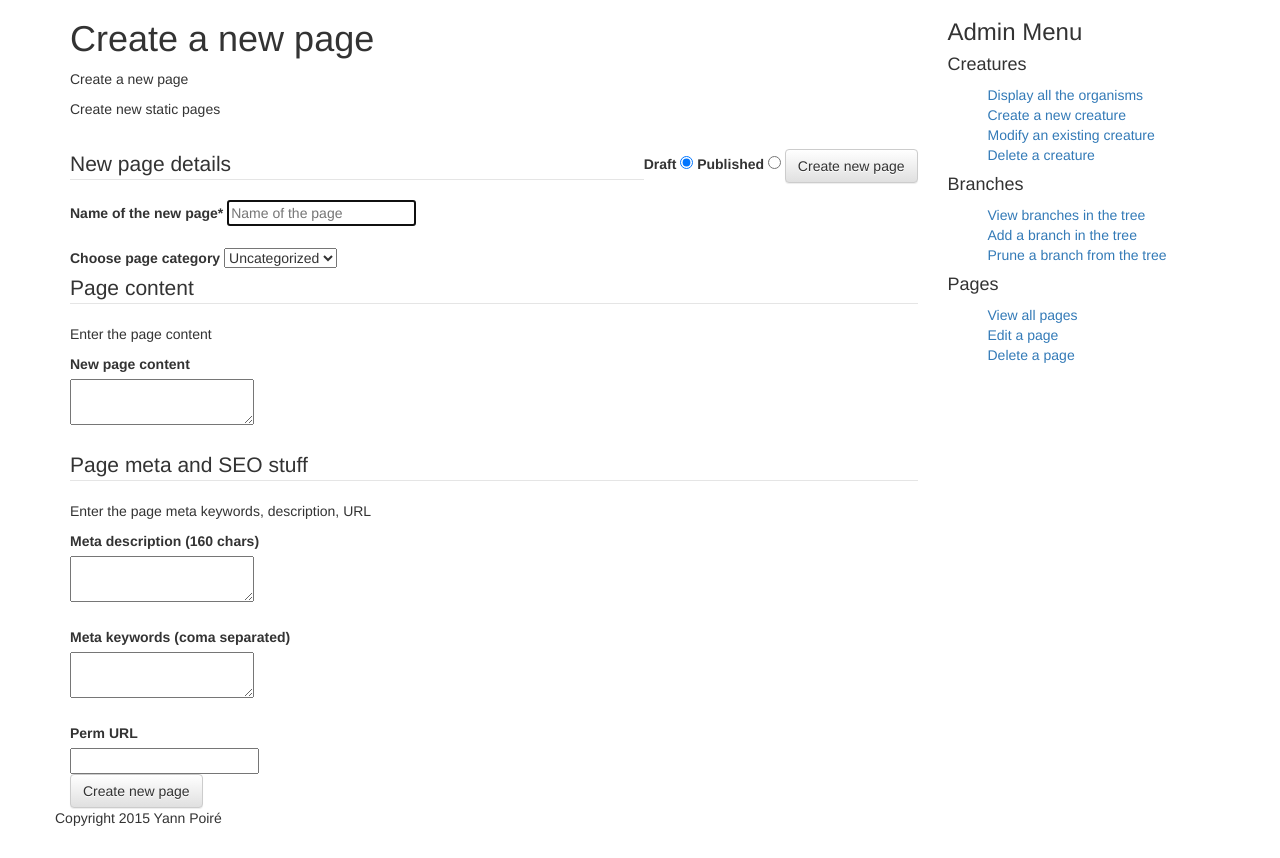
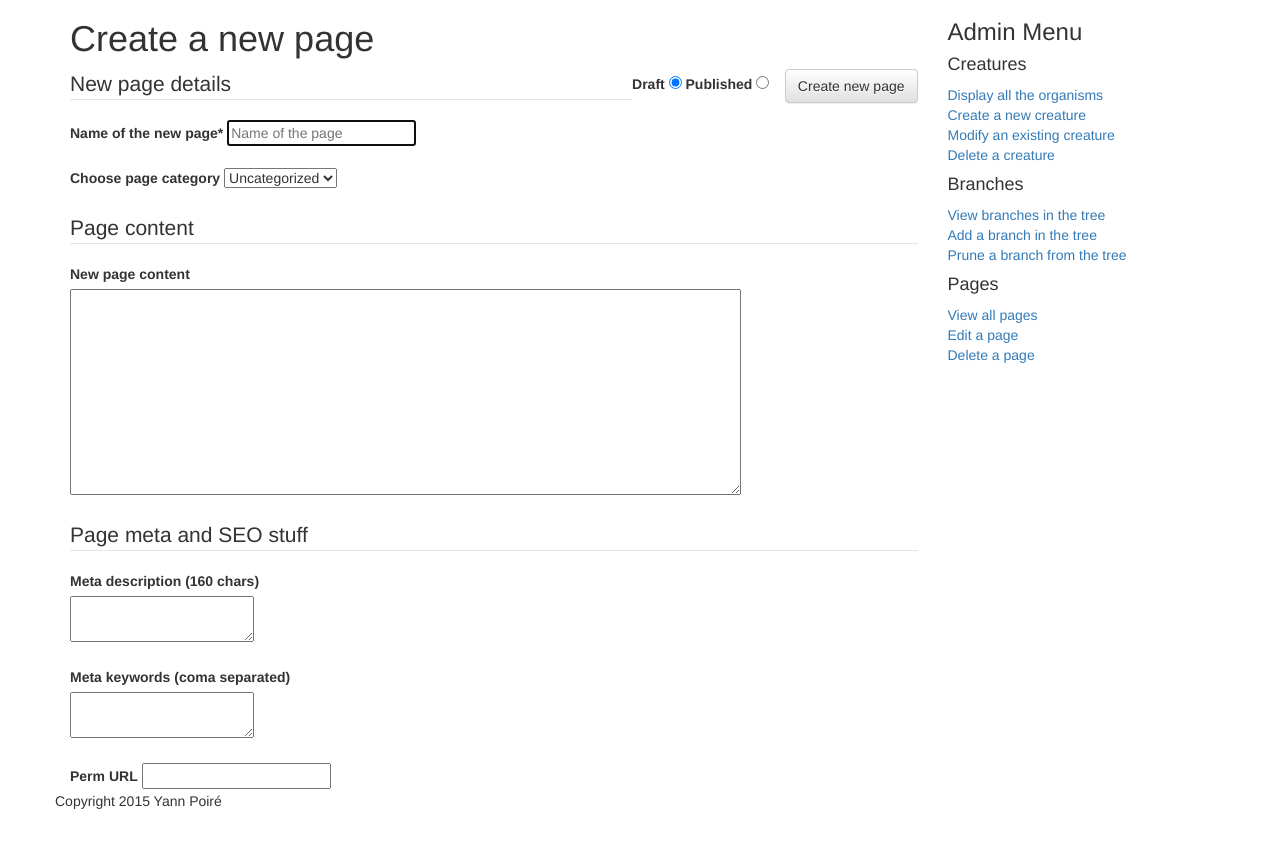
Before and after one commit to yannpoire/marinelifefinder, a PHP site: page /admin/pagecreator.php in a window 1280 px wide. Shown: the part 51-909 px from the top of the page. After the commit the page ends 860 px from the top, so only its background shows below. Run offline with PHP 8.4, Linux system fonts and the light colour scheme; data that the repository does not hold is empty; some libraries are stand-ins or nearby versions.

Commit message:
Morning commit

```diff
--- a/admin/pagecreator.php
+++ b/admin/pagecreator.php
@@ -3,26 +3,24 @@
 	$pageTitle = "Create a new page for the site";
 	include_once ROOT_PATH."common/header.php";
 	include_once ROOT_PATH."common/mainnav.php";
+	include_once ROOT_PATH."common/mainnav.php";
+	include_once ROOT_PATH."admin/values.php";
 ?>
 <!-- Place inside the <head> of your HTML -->
 <script src="//cdn.ckeditor.com/4.4.7/standard/ckeditor.js"></script>
-
 </head>
 <body>
 <div class="container">
 	<div class="row">
 		<div class="col-md-9">
 			<h1>Create a new page</h1>
-			<p>Create a new page</p>
-			<p>Create new static pages</p><br />
 			<form method="post" role="form" action="../db-interaction/pages.php">
-
 			<div class="pagestatus">
 				<label for="draft">Draft</label>
 				<input id="draft" name="pagestatus" type="radio" value="draft" checked="checked" />
 				<label for="published">Published</label>
 				<input id="published" name="pagestatus" type="radio" value="published" />
-				<input type="hidden" id="action" name="action" value="createpage" />
+				<input type="hidden" id="action" name="action" value="createpage" />&nbsp;&nbsp;
 				<input type="submit" name="createnewpage" id="createnewpage" value="Create new page" class="btn btn-default" role="button" /><br /><br />
 			</div>
 			<fieldset>
@@ -31,35 +29,37 @@
 				<input id="pagetitle" type="text" placeholder="Name of the page" required="required" autofocus="autofocus" tabindex="1" /><br /><br />
 				<label for="pagecategory">Choose page category   </label>
 				<select id="pagecategory" name="pagecategory" tabindex="2">
-					<option value="uncategorized">Uncategorized</option>
 						<?php
-							foreach ($pagecat as $cat) {
-								print_r($pagecat);
-								echo "<option value='".$cat."'>".$cat."</option>";
-							}
+						 if(isset($pagecat) && !empty($pagecat)) {
+								foreach ($pagecat as $cat) {
+									print_r($pagecat);
+									echo "<option value='".$cat."'>".$cat."</option>";
+								}
+						 } else {
+						 	echo "pagecat is not set";
+						 }
 						 ?>
-					</select>
+					</select><br /><br />
 			</fieldset>
 				<fieldset>
-
 					<legend>Page content</legend>
-					<p>Enter the page content</p>
 					<label for="pagecontent">New page content</label><br />
-					<textarea id="pagecontent" class="textarea" tabindex="3"></textarea><br /><br />
-
+					<textarea name="pagecontent" id="pagecontent" rows="10" cols="80">
+					</textarea>
+            		<script>
+               		 	CKEDITOR.replace( 'pagecontent' );
+           			 </script><br /><br />
 				</fieldset>
 				<fieldset>
 					<legend>Page meta and SEO stuff</legend>
-					<p>Enter the page meta keywords, description, URL</p>
 					<label for="metadescription">Meta description (160 chars)</label><br />
 					<textarea id="metadescription" tabindex="4"></textarea><br /><br />
 					<label for="metakeywords">Meta keywords (coma separated)</label><br />
 					<textarea id="metakeywords" tabindex="5"></textarea><br /><br />
-					<label for="uniqueURL">Perm URL</label><br />
+					<label for="uniqueURL">Perm URL</label>
 					<input id="uniqueURL" type="text" tabindex="6"></textarea><br />
 				</fieldset>
 				<fieldset>
-					<input type="submit" name="createnewpage" id="createnewpage" value="Create new page" class="btn btn-default" role="button" tabindex="7" />
 				</fieldset>
 			</form>
 		</div>
--- a/common/footer.php
+++ b/common/footer.php
@@ -1,6 +1,10 @@
-<footer>
-		<p>Copyright 2015 Yann Poir&eacute;</p>
-</footer>
+	<div class="row">
+		<div class="col-xs-12"
+			<footer>
+					<p>Copyright 2015 Yann Poir&eacute;</p>
+			</footer>
+		</div>
+	</div>
 </div> <!-- /container -->
 <script src="//ajax.googleapis.com/ajax/libs/jquery/1.11.2/jquery.min.js"></script>
 <script>window.jQuery || document.write('<script src="js/vendor/jquery-1.11.2.min.js"><\/script>')</script>
--- a/css/mystyle.css
+++ b/css/mystyle.css
@@ -23,6 +23,14 @@ ul.top-options li {
 
 div.pagestatus {
 	float: right;
-	clear: left;
+	clear: both;
 
 }
+
+div.adminnav ul {
+	-webkit-padding-start: 0px;
+}
+
+footer {
+	margin-top: 20px;
+}
--- a/inc/class.pages.inc.php
+++ b/inc/class.pages.inc.php
@@ -46,7 +46,7 @@ class MLFPages {
             $row = $stmt->fetch();
 			$stmt->closeCursor();
 			if ($row['theCount'] != 0) {
-				echo '<h2>Error</h2><p>Oups! Sorry, that branch is already growing in the tree!</p><br />';
+				echo '<h2>Error</h2><p>Oups! Sorry, that page already exist!</p><br />';
 			} else {
 				print_r($_POST);
 				$sql = "INSERT INTO mlf_pages (pagetitle, pagealias, pagecategory, created, lastedit, pagecontent, metadesc, metakeys, pageurl, pagestatus) VALUES (:pagetitle, :pagealias, :pagecategory, :created, :lastedit, :pagecontent, :metadesc, :metakeys, :pageurl, :pagestatus)";
```
